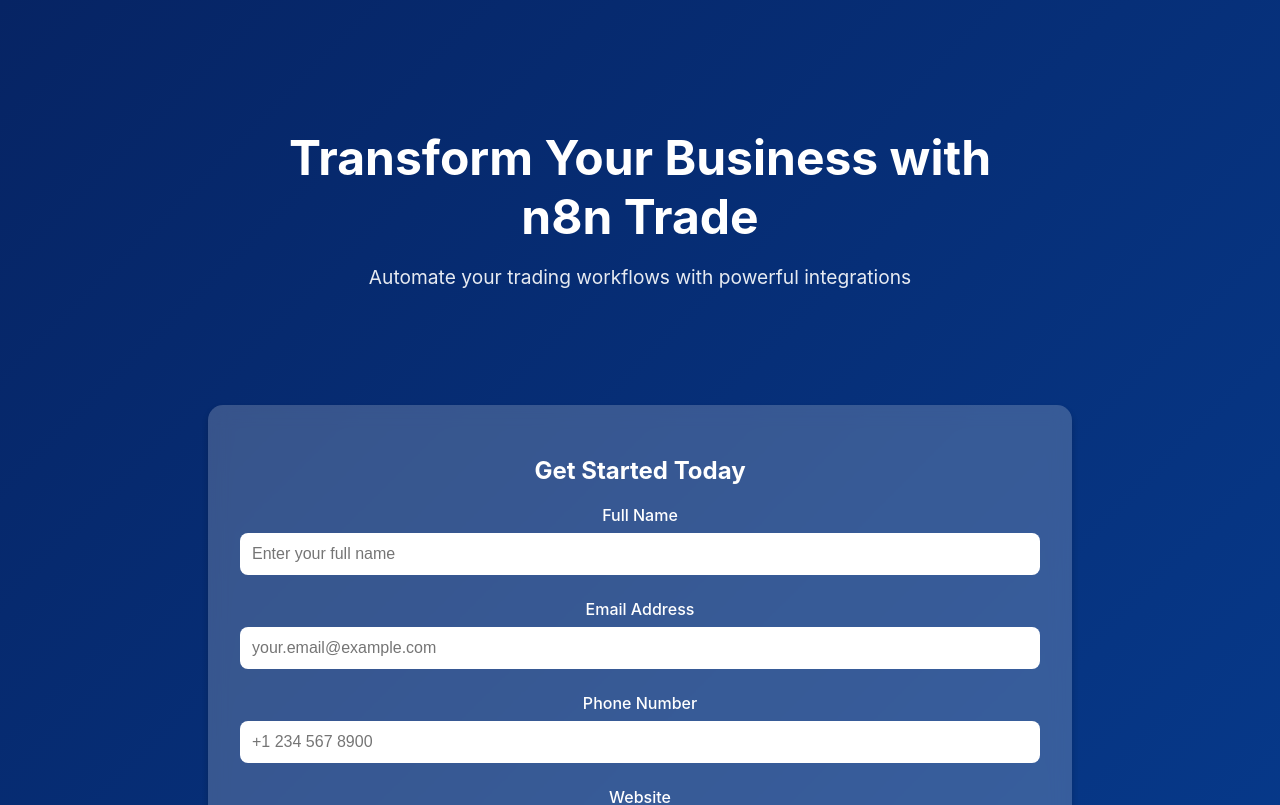
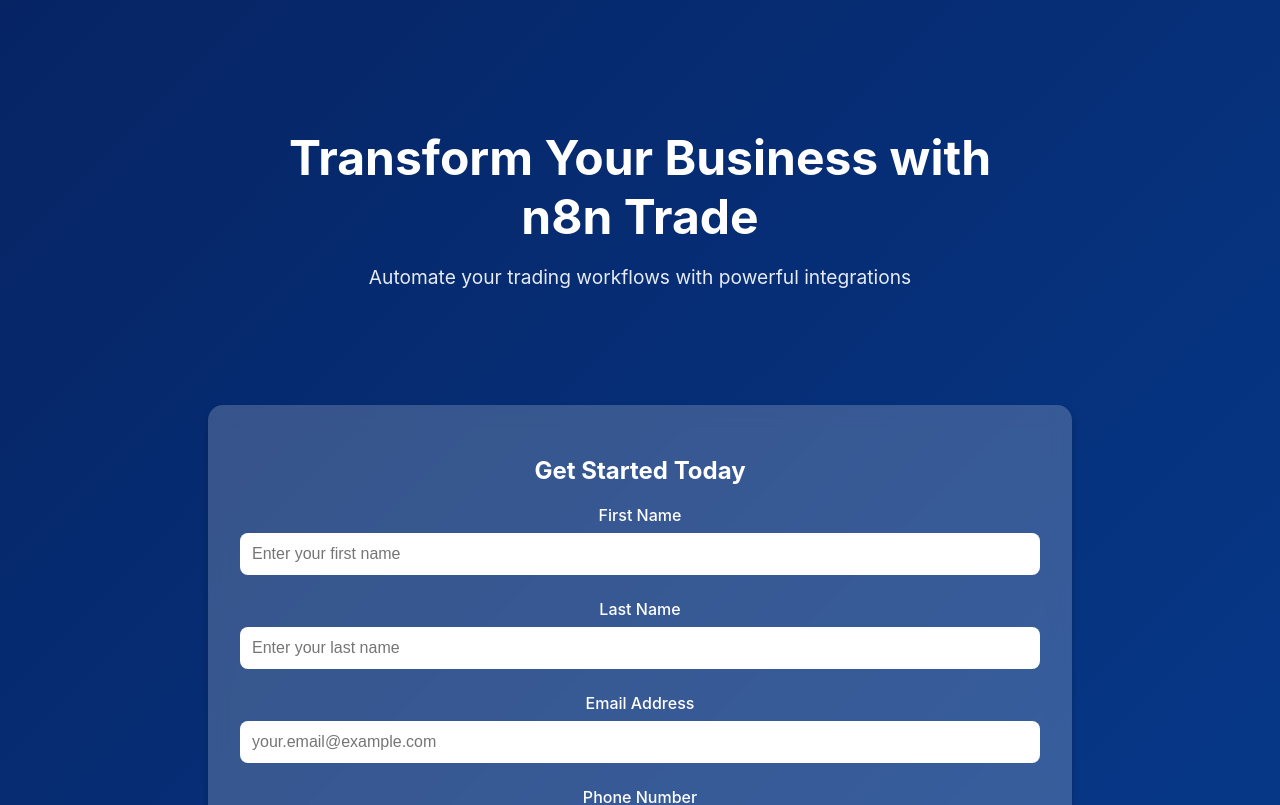
Before and after one commit to IrronRoman19/n8n-funnel, a React (Create React App) app: page / in a window 1280 px wide. Shown: the top 805 px of the page. Built offline with nearby package versions, Linux system fonts and the light colour scheme.

Commit message:
modified inputs

```diff
--- a/src/components/LandingPage.tsx
+++ b/src/components/LandingPage.tsx
@@ -2,7 +2,8 @@
 import './LandingPage.css';
 
 interface LeadFormData {
-  name: string;
+  firstName: string;
+  lastName: string;
   email: string;
   phone: string;
   website: string;
@@ -18,7 +19,8 @@
 
 const LandingPage: React.FC = () => {
   const [formData, setFormData] = useState<LeadFormData>({
-    name: '',
+    firstName: '',
+    lastName: '',
     email: '',
     phone: '',
     website: '',
@@ -32,13 +34,23 @@
   });
 
   const validateForm = (): boolean => {
-    // Name validation
-    if (!formData.name.trim()) {
-      setFormState({ isSubmitting: false, isSuccess: false, error: 'Please enter your name' });
+    // First Name validation
+    if (!formData.firstName.trim()) {
+      setFormState({ isSubmitting: false, isSuccess: false, error: 'Please enter your first name' });
       return false;
     }
-    if (formData.name.trim().length < 2) {
-      setFormState({ isSubmitting: false, isSuccess: false, error: 'Name must be at least 2 characters long' });
+    if (formData.firstName.trim().length < 2) {
+      setFormState({ isSubmitting: false, isSuccess: false, error: 'First name must be at least 2 characters long' });
+      return false;
+    }
+
+    // Last Name validation
+    if (!formData.lastName.trim()) {
+      setFormState({ isSubmitting: false, isSuccess: false, error: 'Please enter your last name' });
+      return false;
+    }
+    if (formData.lastName.trim().length < 2) {
+      setFormState({ isSubmitting: false, isSuccess: false, error: 'Last name must be at least 2 characters long' });
       return false;
     }
 
@@ -110,7 +122,7 @@
       }
 
       setFormState({ isSubmitting: false, isSuccess: true, error: null });
-      setFormData({ name: '', email: '', phone: '', website: '', industry: '', location: '' });
+      setFormData({ firstName: '', lastName: '', email: '', phone: '', website: '', industry: '', location: '' });
     } catch (error) {
       console.error('Error submitting form:', error);
       setFormState({ isSubmitting: false, isSuccess: false, error: 'Failed to submit form. Please try again.' });
@@ -136,15 +148,28 @@
         <h2>Get Started Today</h2>
         <form onSubmit={handleSubmit} className="form-container">
           <div className="form-group">
-            <label htmlFor="name">Full Name</label>
+            <label htmlFor="firstName">First Name</label>
             <input
               type="text"
-              id="name"
-              name="name"
-              value={formData.name}
+              id="firstName"
+              name="firstName"
+              value={formData.firstName}
               onChange={handleChange}
               required
-              placeholder="Enter your full name"
+              placeholder="Enter your first name"
+            />
+          </div>
+
+          <div className="form-group">
+            <label htmlFor="lastName">Last Name</label>
+            <input
+              type="text"
+              id="lastName"
+              name="lastName"
+              value={formData.lastName}
+              onChange={handleChange}
+              required
+              placeholder="Enter your last name"
             />
           </div>
 
```
